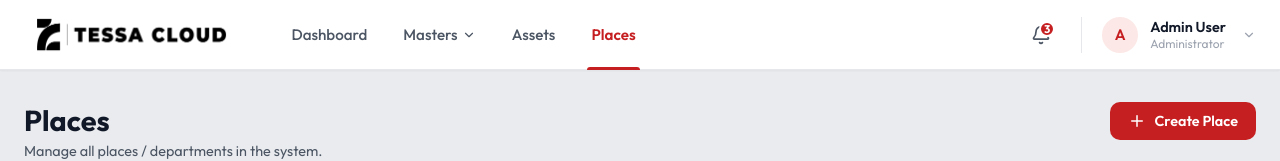
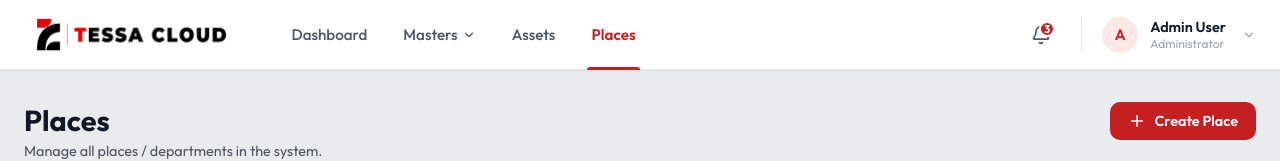
Before and after one commit to vikas773/tessa-cloud, a React (Vite) app: page / in a window 1280 px wide. Shown: the top 161 px of the page. Built offline with nearby package versions, Linux system fonts and the light colour scheme.

Commit message:
Update logo: convert text to black, keeping red icon intact in asset image

```diff
--- a/src/index.css
+++ b/src/index.css
@@ -119,7 +119,6 @@ button, input, select {
   width: auto;
   display: block;
   object-fit: contain;
-  filter: brightness(0);
 }
 
 .brand-text {
```
Also changed, not shown: src/assets/tessa_cloud_logo.png.
